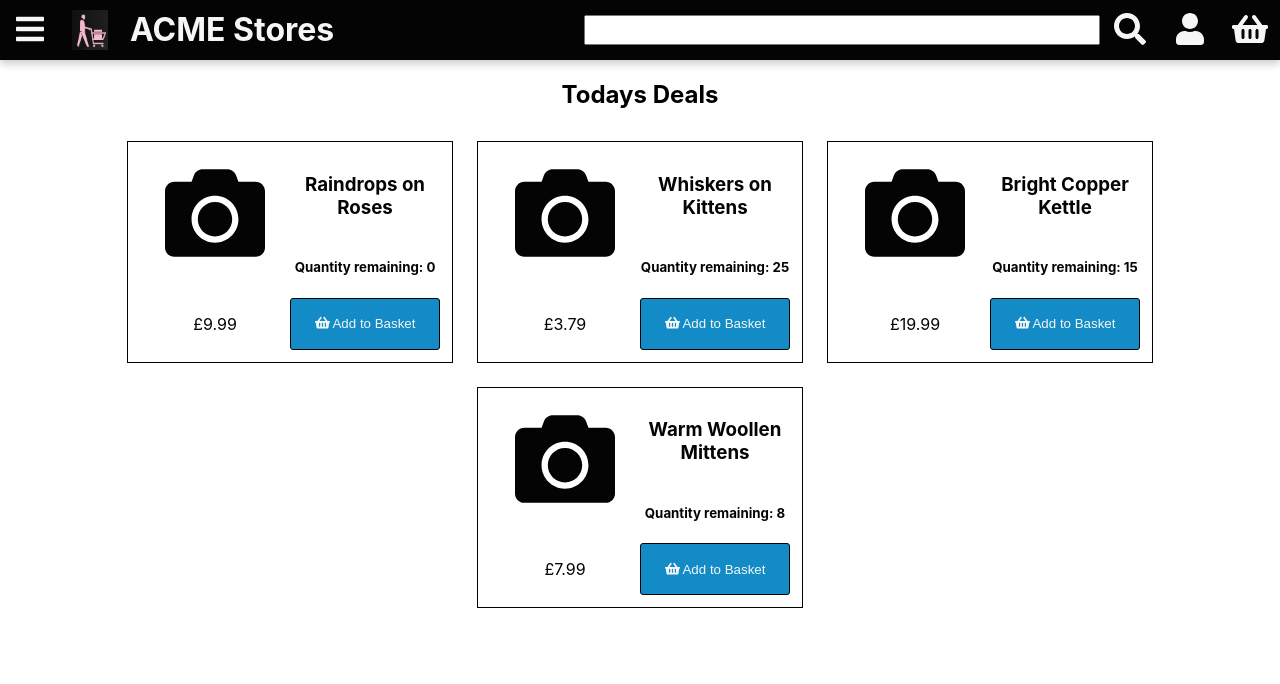
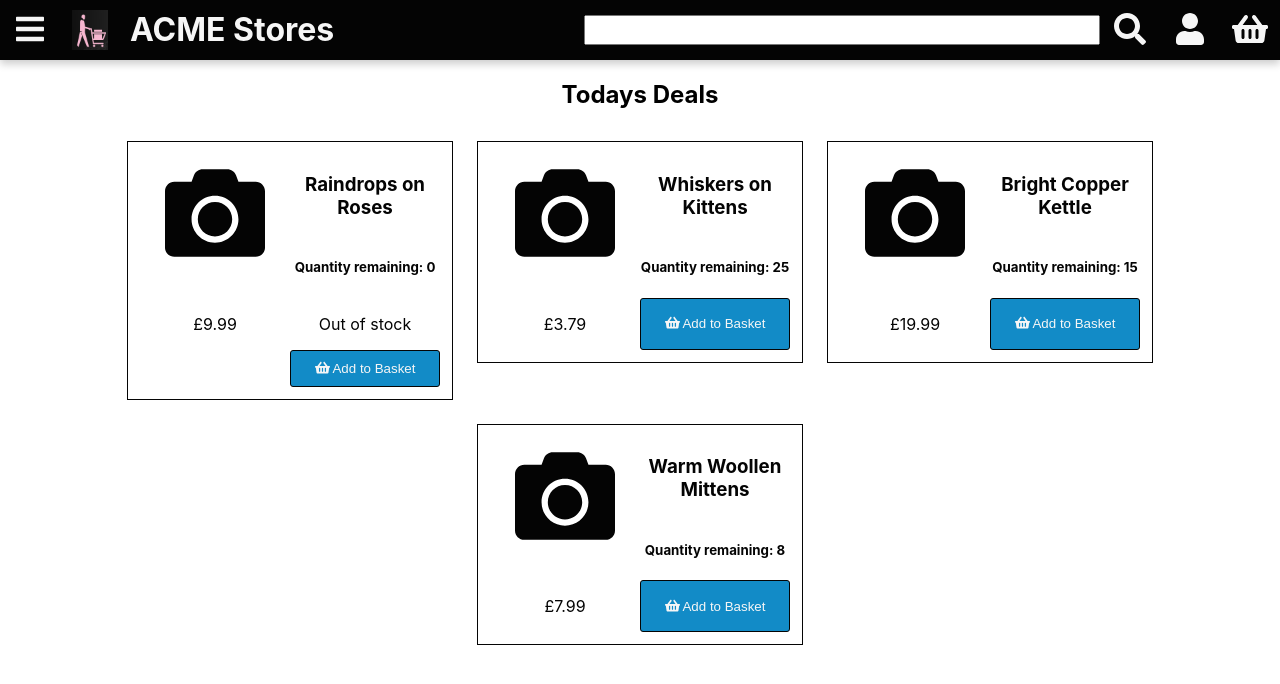
Before and after one commit to Ross-mc/bjss-store, a React (Create React App) app in the folder frontend/: page / in a window 1280 px wide. Shown: the top 684 px of the page. Built offline with nearby package versions, Linux system fonts and the light colour scheme.

Commit message:
out of stock p

```diff
--- a/frontend/src/components/widgets/ProductTile/index.js
+++ b/frontend/src/components/widgets/ProductTile/index.js
@@ -24,6 +24,10 @@ export default ({ product, addToBasket, removeFromBasket, tileOrientation }) =>
           <p className={styles.price}>£{product.price}</p>
           {product.quantity && (
             <p className={styles.quantity}>Quantity: {product.quantity}</p>
+          )}
+          {product.stock == 0 && (
+            <p> Out of stock </p>
+
           )}
           {addToBasket && (
             <button
```
